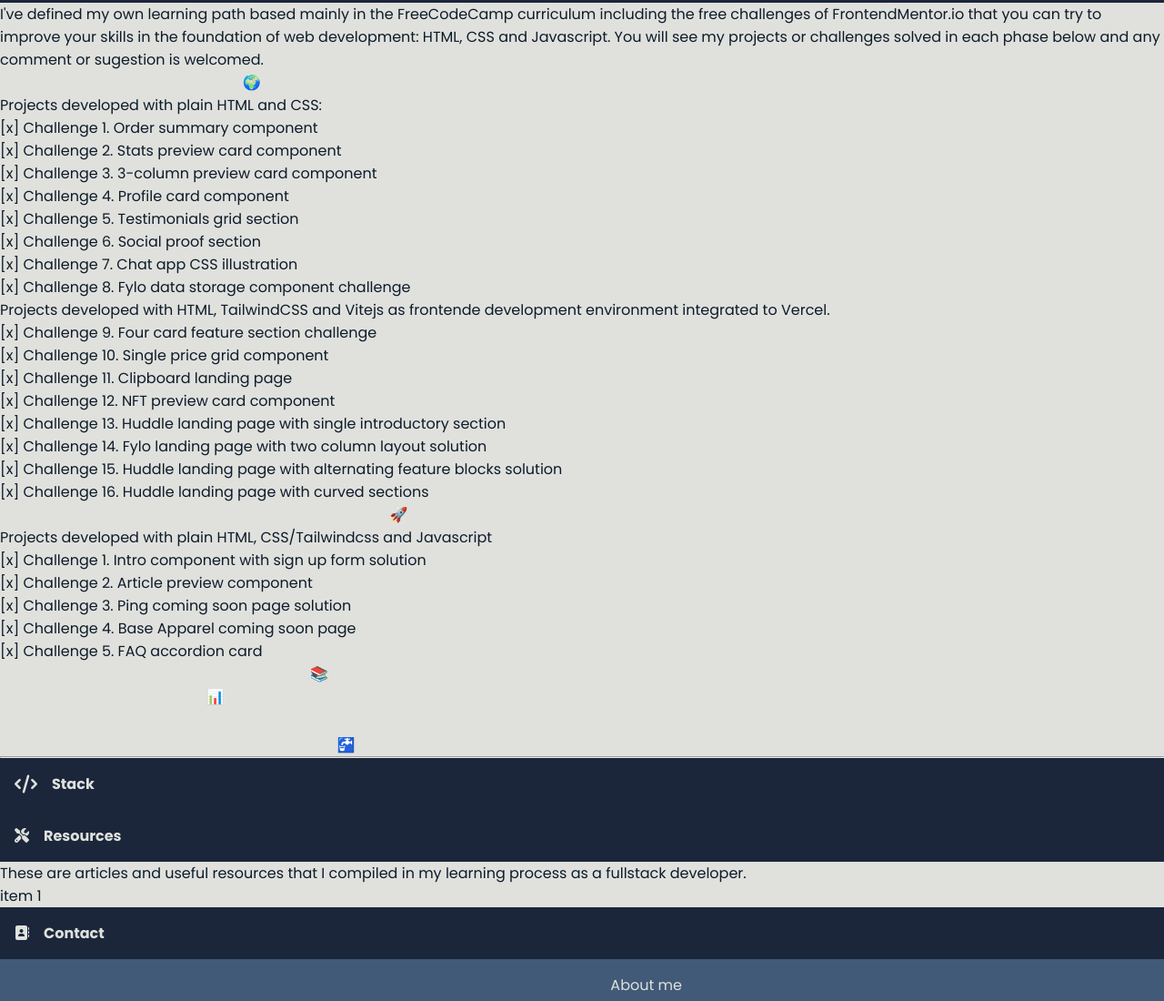
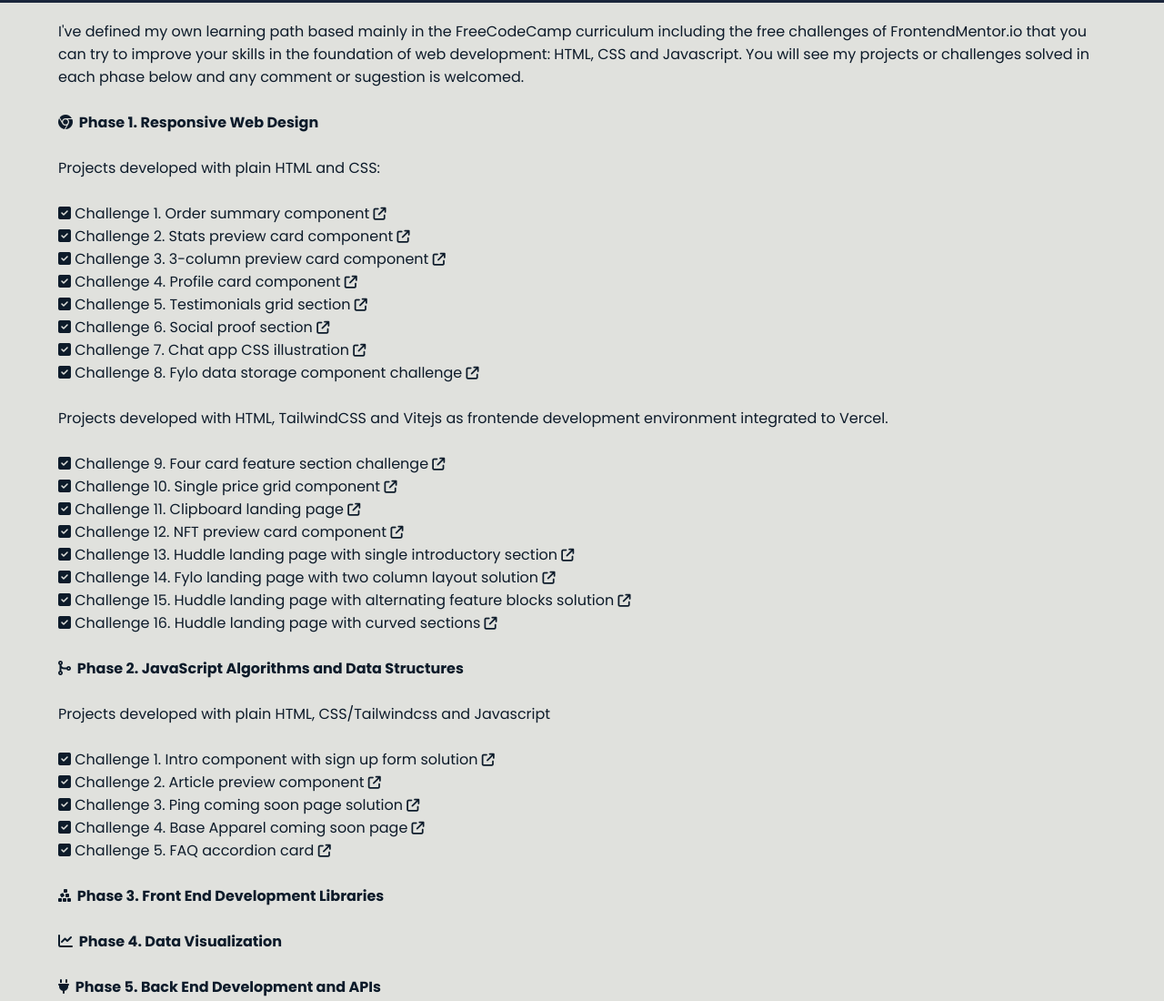
Before and after one commit to gusanchefullstack/gusanchefullstackhome, a plain HTML site: page index.html in a window 1280 px wide. Shown: the part 602-1702 px from the top of the page at 91% size. Drawn offline with Linux system fonts and the light colour scheme.

Commit message:
Add projects section info

```diff
--- a/css/styles.css
+++ b/css/styles.css
@@ -110,7 +110,12 @@ h2 {
 .aboutme-info-container img {
   width: 50%;
 }
-
+.projects-container {
+  padding-top: 1.22rem;
+  padding-bottom: 1.2rem;
+  padding-left: 4rem;
+  padding-right: 4rem;
+}
 footer {
   background-color: var(--palette1-color-3);
   color: var(--palette1-color-5);
--- a/index.html
+++ b/index.html
@@ -62,50 +62,113 @@
         <i class="fa-solid fa-briefcase fa-lg"></i>
         <h2>Projects</h2>
       </div>
-      <p></p>
-      <div class="projects-container"><p>I&#39;ve defined my own learning path based mainly in the <a href="https://www.freecodecamp.org/learn">FreeCodeCamp</a> curriculum including the free challenges of <a href="https://www.frontendmentor.io/challenges?types=free">FrontendMentor.io</a> that you can try to improve your skills in the foundation of web development: HTML, CSS and Javascript. You will see my projects or challenges solved in each phase below and any comment or sugestion is welcomed.</p>
-        <h2 id="phase-1-responsive-web-design-">Phase 1. Responsive Web Design 🌍</h2>
-        <p>Projects developed with plain HTML and CSS:</p>
+      <div class="projects-container">
+        <p>I&#39;ve defined my own learning path based mainly in the <a
+            href="https://www.freecodecamp.org/learn">FreeCodeCamp</a> curriculum including the free challenges of <a
+            href="https://www.frontendmentor.io/challenges?types=free">FrontendMentor.io</a> that you can try to improve
+          your skills in the foundation of web development: HTML, CSS and Javascript. You will see my projects or
+          challenges solved in each phase below and any comment or sugestion is welcomed.</p><br>
+        <h3 id="phase-1-responsive-web-design-"><i class="fa-brands fa-chrome"></i>&nbsp&nbspPhase 1. Responsive Web
+          Design</h3>
+        <br>
+        <p>Projects developed with plain HTML and CSS:</p><br>
         <ul>
-        <li>[x] Challenge 1. <a href="https://github.com/gusanchefullstack/prj-01-order-summary-component">Order summary component</a>  </li>
-        <li>[x] Challenge 2. <a href="https://github.com/gusanchefullstack/prj-02-stats-preview-card-component">Stats preview card component</a></li>
-        <li>[x] Challenge 3. <a href="https://github.com/gusanchefullstack/prj-03-3column-preview-card-component">3-column preview card component</a></li>
-        <li>[x] Challenge 4. <a href="https://github.com/gusanchefullstack/prj-04-profile-card-component">Profile card component</a></li>
-        <li>[x] Challenge 5. <a href="https://github.com/gusanchefullstack/prj-05-testimonials-grid-section">Testimonials grid section</a></li>
-        <li>[x] Challenge 6. <a href="https://github.com/gusanchefullstack/prj-06-social-proof-section">Social proof section</a></li>
-        <li>[x] Challenge 7. <a href="https://github.com/gusanchefullstack/prj-07-chat-app-css-illustration">Chat app CSS illustration</a></li>
-        <li>[x] Challenge 8. <a href="https://github.com/gusanchefullstack/prj-08-fylo-data-storage-component">Fylo data storage component challenge</a></li>
+          <li><i class="fa-solid fa-square-check"></i> Challenge 1. <a
+              href="https://github.com/gusanchefullstack/prj-01-order-summary-component" target="_blank">Order summary
+              component <i class="fa-solid fa-arrow-up-right-from-square fa-sm"></i></a>
+          </li>
+          <li><i class="fa-solid fa-square-check"></i> Challenge 2. <a
+              href="https://github.com/gusanchefullstack/prj-02-stats-preview-card-component" target="_blank">Stats
+              preview card
+              component <i class="fa-solid fa-arrow-up-right-from-square fa-sm"></i></a></li>
+          <li><i class="fa-solid fa-square-check"></i> Challenge 3. <a
+              href="https://github.com/gusanchefullstack/prj-03-3column-preview-card-component" target="_blank">3-column
+              preview card
+              component <i class="fa-solid fa-arrow-up-right-from-square fa-sm"></i></a></li>
+          <li><i class="fa-solid fa-square-check"></i> Challenge 4. <a
+              href="https://github.com/gusanchefullstack/prj-04-profile-card-component" target="_blank">Profile card
+              component <i class="fa-solid fa-arrow-up-right-from-square fa-sm"></i></a></li>
+          <li><i class="fa-solid fa-square-check"></i> Challenge 5. <a
+              href="https://github.com/gusanchefullstack/prj-05-testimonials-grid-section" target="_blank">Testimonials
+              grid section <i class="fa-solid fa-arrow-up-right-from-square fa-sm"></i></a>
+          </li>
+          <li><i class="fa-solid fa-square-check"></i> Challenge 6. <a
+              href="https://github.com/gusanchefullstack/prj-06-social-proof-section" target="_blank">Social proof
+              section <i class="fa-solid fa-arrow-up-right-from-square fa-sm"></i></a></li>
+          <li><i class="fa-solid fa-square-check"></i> Challenge 7. <a
+              href="https://github.com/gusanchefullstack/prj-07-chat-app-css-illustration" target="_blank">Chat app CSS
+              illustration <i class="fa-solid fa-arrow-up-right-from-square fa-sm"></i></a>
+          </li>
+          <li><i class="fa-solid fa-square-check"></i> Challenge 8. <a
+              href="https://github.com/gusanchefullstack/prj-08-fylo-data-storage-component" target="_blank">Fylo data
+              storage component
+              challenge <i class="fa-solid fa-arrow-up-right-from-square fa-sm"></i></a></li>
         </ul>
-        <p>Projects developed with HTML, TailwindCSS and Vitejs as frontende development environment integrated to Vercel.</p>
+        <br>
+        <p>Projects developed with HTML, TailwindCSS and Vitejs as frontende development environment integrated to
+          Vercel.</p><br>
         <ul>
-        <li>[x] Challenge 9. <a href="https://github.com/gusanchefullstack/prj-09-four-card-feature-section">Four card feature section challenge</a></li>
-        <li>[x] Challenge 10. <a href="https://github.com/gusanchefullstack/prj-10-single-price-grid-component">Single price grid component</a></li>
-        <li>[x] Challenge 11. <a href="https://github.com/gusanchefullstack/prj-11-clipboard-landing-page">Clipboard landing page</a></li>
-        <li>[x] Challenge 12. <a href="https://github.com/gusanchefullstack/prj-12-nft-preview-card-component">NFT preview card component</a> </li>
-        <li>[x] Challenge 13. <a href="https://github.com/gusanchefullstack/prj-13-huddle-landing-page-with-single-introductory-section">Huddle landing page with single introductory section</a></li>
-        <li>[x] Challenge 14. <a href="https://github.com/gusanchefullstack/prj-14-fylo-landing-page-with-two-column-layout">Fylo landing page with two column layout solution</a> </li>
-        <li>[x] Challenge 15. <a href="https://github.com/gusanchefullstack/prj-15-huddle-landing-page-with-alternating-feature-blocks">Huddle landing page with alternating feature blocks solution</a> </li>
-        <li>[x] Challenge 16. <a href="https://github.com/gusanchefullstack/prj-16-huddle-landing-page-with-curved-sections">Huddle landing page with curved sections</a></li>
+          <li><i class="fa-solid fa-square-check"></i> Challenge 9. <a
+              href="https://github.com/gusanchefullstack/prj-09-four-card-feature-section" target="_blank">Four card
+              feature section challenge <i class="fa-solid fa-arrow-up-right-from-square fa-sm"></i></a></li>
+          <li><i class="fa-solid fa-square-check"></i> Challenge 10. <a
+              href="https://github.com/gusanchefullstack/prj-10-single-price-grid-component" target="_blank">Single
+              price grid component <i class="fa-solid fa-arrow-up-right-from-square fa-sm"></i></a></li>
+          <li><i class="fa-solid fa-square-check"></i> Challenge 11. <a
+              href="https://github.com/gusanchefullstack/prj-11-clipboard-landing-page" target="_blank">Clipboard
+              landing page <i class="fa-solid fa-arrow-up-right-from-square fa-sm"></i></a></li>
+          <li><i class="fa-solid fa-square-check"></i> Challenge 12. <a
+              href="https://github.com/gusanchefullstack/prj-12-nft-preview-card-component" target="_blank">NFT preview
+              card component <i class="fa-solid fa-arrow-up-right-from-square fa-sm"></i></a> </li>
+          <li><i class="fa-solid fa-square-check"></i> Challenge 13. <a
+              href="https://github.com/gusanchefullstack/prj-13-huddle-landing-page-with-single-introductory-section"
+              target="_blank">Huddle landing page with single introductory section <i
+                class="fa-solid fa-arrow-up-right-from-square fa-sm"></i></a></li>
+          <li><i class="fa-solid fa-square-check"></i> Challenge 14. <a
+              href="https://github.com/gusanchefullstack/prj-14-fylo-landing-page-with-two-column-layout">Fylo landing
+              page with two column layout solution <i class="fa-solid fa-arrow-up-right-from-square fa-sm"></i></a>
+          </li>
+          <li><i class="fa-solid fa-square-check"></i> Challenge 15. <a
+              href="https://github.com/gusanchefullstack/prj-15-huddle-landing-page-with-alternating-feature-blocks"
+              target="_blank">Huddle landing page with alternating feature blocks solution <i
+                class="fa-solid fa-arrow-up-right-from-square fa-sm"></i></a> </li>
+          <li><i class="fa-solid fa-square-check"></i> Challenge 16. <a
+              href="https://github.com/gusanchefullstack/prj-16-huddle-landing-page-with-curved-sections"
+              target="_blank">Huddle landing page with curved sections <i
+                class="fa-solid fa-arrow-up-right-from-square fa-sm"></i></a></li>
         </ul>
-        <h2 id="phase-2-javascript-algorithms-and-data-structures-">Phase 2. JavaScript Algorithms and Data Structures 🚀</h2>
-        <p>Projects developed with plain HTML, CSS/Tailwindcss and Javascript</p>
+        <br>
+        <h3 id="phase-2-javascript-algorithms-and-data-structures-"><i
+            class="fa-solid fa-code-merge"></i>&nbsp&nbspPhase 2. JavaScript Algorithms and Data Structures</h3><br>
+        <p>Projects developed with plain HTML, CSS/Tailwindcss and Javascript</p><br>
         <ul>
-        <li>[x] Challenge 1. <a href="https://github.com/gusanchefullstack/prj-01-intro-component-with-signup-form">Intro component with sign up form solution</a> </li>
-        <li>[x] Challenge 2. <a href="https://github.com/gusanchefullstack/prj-02-article-preview-component">Article preview component</a></li>
-        <li>[x] Challenge 3. <a href="https://github.com/gusanchefullstack/prj-03-ping-single-column-coming-soon-page">Ping coming soon page solution</a> </li>
-        <li>[x] Challenge 4. <a href="https://github.com/gusanchefullstack/prj-04-base-apparel-coming-soon-page">Base Apparel coming soon page</a></li>
-        <li>[x] Challenge 5. <a href="https://github.com/gusanchefullstack/prj-05-faq-accordion-card">FAQ accordion card</a> <h2 id="phase-3-front-end-development-libraries-">Phase 3. Front End Development Libraries 📚</h2>
-        <h2 id="phase-4-data-visualization-">Phase 4. Data Visualization 📊</h2>
-        <h2 id="phase-5-back-end-development-and-apis-">Phase 5. Back End Development and APIs 🏗</h2>
-        <h2 id="phase-6-internet-of-things-iot-applications-">Phase 6. Internet of Things (IoT) Applications 🚰</h2>
-        </li>
+          <li><i class="fa-solid fa-square-check"></i> Challenge 1. <a
+              href="https://github.com/gusanchefullstack/prj-01-intro-component-with-signup-form" target="_blank">Intro
+              component with sign up form solution <i class="fa-solid fa-arrow-up-right-from-square fa-sm"></i></a>
+          </li>
+          <li><i class="fa-solid fa-square-check"></i> Challenge 2. <a
+              href="https://github.com/gusanchefullstack/prj-02-article-preview-component" target="_blank">Article
+              preview component <i class="fa-solid fa-arrow-up-right-from-square fa-sm"></i></a></li>
+          <li><i class="fa-solid fa-square-check"></i> Challenge 3. <a
+              href="https://github.com/gusanchefullstack/prj-03-ping-single-column-coming-soon-page"
+              target="_blank">Ping coming soon page solution <i
+                class="fa-solid fa-arrow-up-right-from-square fa-sm"></i></a> </li>
+          <li><i class="fa-solid fa-square-check"></i> Challenge 4. <a
+              href="https://github.com/gusanchefullstack/prj-04-base-apparel-coming-soon-page" target="_blank">Base
+              Apparel coming soon page <i class="fa-solid fa-arrow-up-right-from-square fa-sm"></i></a></li>
+          <li><i class="fa-solid fa-square-check"></i> Challenge 5. <a
+              href="https://github.com/gusanchefullstack/prj-05-faq-accordion-card" target="_blank">FAQ accordion
+              card <i class="fa-solid fa-arrow-up-right-from-square fa-sm"></i></a></li><br>
+          <h3 id="phase-3-front-end-development-libraries-"><i class="fa-solid fa-cubes-stacked"></i>&nbsp&nbspPhase 3.
+            Front End Development Libraries</h3><br>
+          <h3 id="phase-4-data-visualization-"><i class="fa-solid fa-chart-line"></i>&nbsp&nbspPhase 4. Data
+            Visualization</h3><br>
+          <h3 id="phase-5-back-end-development-and-apis-"><i class="fa-solid fa-plug"></i>&nbsp&nbspPhase 5. Back End
+            Development and APIs</h3><br>
+          <h3 id="phase-6-internet-of-things-iot-applications-"><i class="fa-solid fa-microchip"></i> Phase 6. Internet
+            of Things (IoT) Applications</h3><br>
+          </li>
         </ul>
-        <hr>
-
-
-        <article class="project-article">
-
-        </article>
       </div>
     </section>
     <section id="stack" class="main-section">
```
